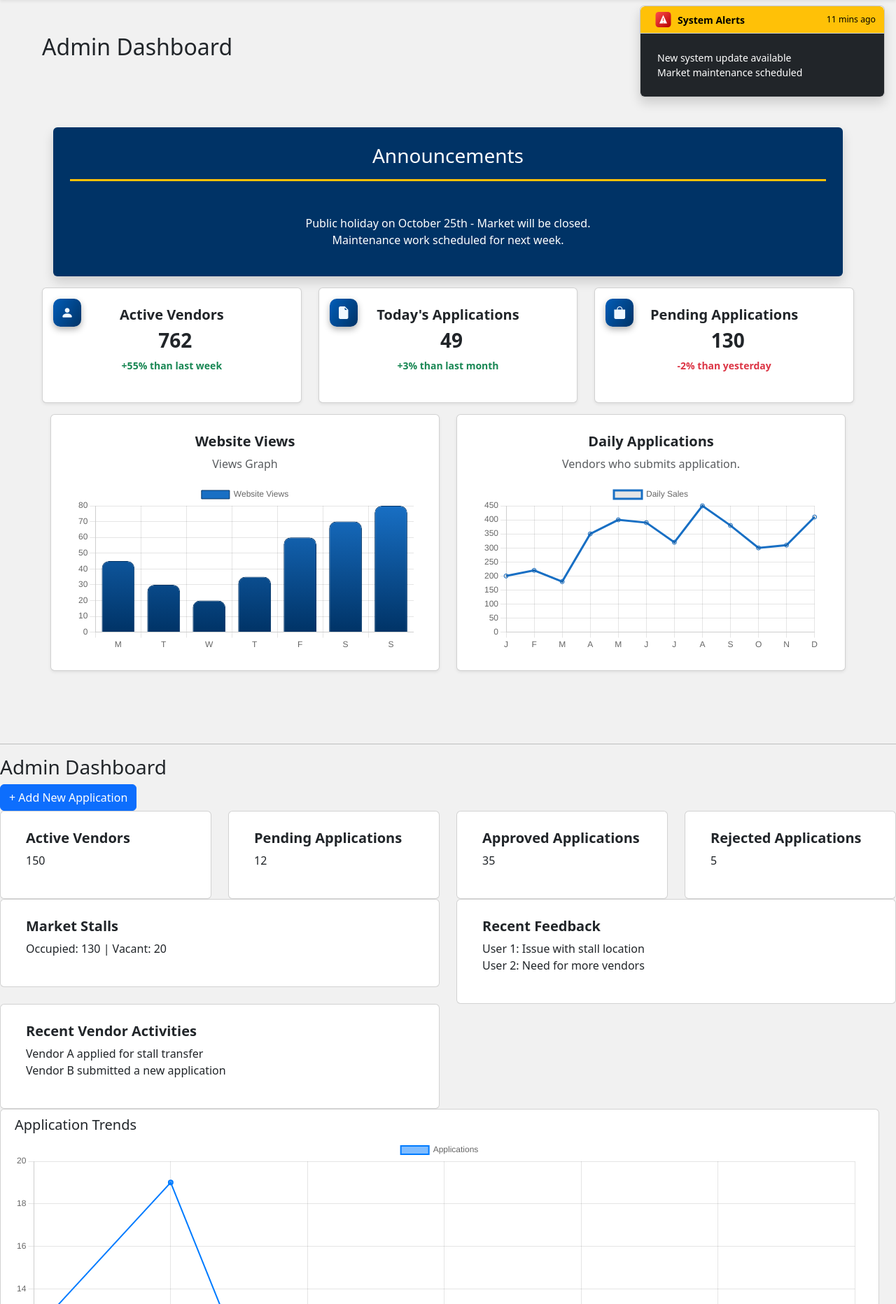
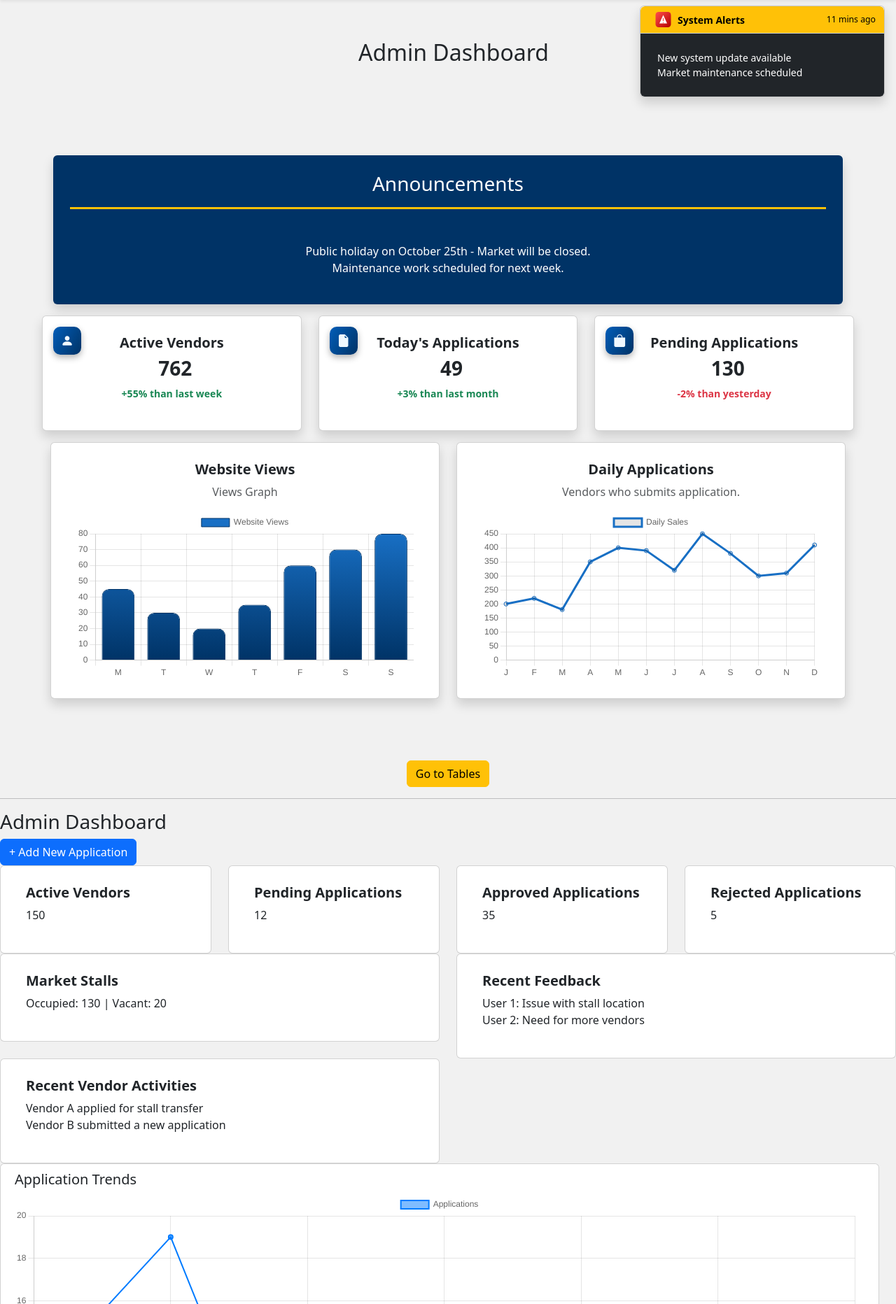
Before and after one commit to reyes-9/lgu_market_sys, a PHP site: page /lgu_market_sys/pages/admin/home/ in a window 1280 px wide. Shown: the part 56-1920 px from the top of the page at 70% size. Run offline with PHP 8.4, Linux system fonts and the light colour scheme.

Commit message:
added link to connect two pages

```diff
--- a/assets/css/admin.css
+++ b/assets/css/admin.css
@@ -1,25 +1,26 @@
 @import url('main.css');
 
 body {
-    /* box-sizing: border-box; */
     background-color: rgb(245, 245, 245);
 }
 
-/* .profile.light{
-    background-color: #003366;
-    color: var(--bs-light);
+.title {
+
 }
 
-.profile.dark {
-    background-color: #1A2732;
-    color: var(--bs-light);
-} */
 .card-body h5 {
     font-weight: 600;
 }
 
 .card-body h3 {
     font-weight: bold;
+}
+
+.card {
+    position: relative;
+    padding: 10px 20px;
+    background-color: #fff;
+
 }
 
 .chart-container {
@@ -50,12 +51,6 @@ body {
     font-size: 18px;
 }
 
-.card {
-    position: relative;
-    padding: 10px 20px;
-    background-color: #fff;
-}
-
 .stat-value {
     margin-left: 10px;
 }
@@ -76,12 +71,12 @@ body {
     font-size: 18px;
 } */
 
-.line{
+.line {
     border-bottom: 3px solid #ffc107;
 
 }
 
-.announcement{
+.announcement {
     background-color: #003366;
     color: #fff;
 }
@@ -98,3 +93,8 @@ table td button {
 }
 
 /* Toast */
+.toast:hover {
+    transform: scale(1.05);
+    transition: transform 0.3s ease-in-out;
+    cursor: pointer;
+}
--- a/pages/admin/home/index.php
+++ b/pages/admin/home/index.php
@@ -73,11 +73,12 @@
     </div>
   </div>
 
+  <div class="container-fluid p-0">
+    <div class="row">
+      <div class="title text-center m-2 p-5">
+        <h2>Admin Dashboard</h2>
+      </div>
 
-
-  <div class="container-fluid p-0">
-    <div class="row m-5">
-      <h2>Admin Dashboard</h2>
     </div>
 
     <div class="row m-4 p-4">
@@ -100,7 +101,7 @@
 
           <!-- Today's Money -->
           <div class="col-md-4 mb-3">
-            <div class="card shadow-sm position-relative">
+            <div class="card shadow position-relative">
               <div class="icon-container">
                 <i class="bi bi-person-fill"></i>
               </div>
@@ -113,7 +114,7 @@
           </div>
 
           <div class="col-md-4 mb-3">
-            <div class="card shadow-sm position-relative">
+            <div class="card shadow position-relative">
               <div class="icon-container">
                 <i class="bi bi-file-earmark-fill"></i>
               </div>
@@ -126,7 +127,7 @@
           </div>
 
           <div class="col-md-4 mb-3">
-            <div class="card shadow-sm position-relative">
+            <div class="card shadow position-relative">
               <div class="icon-container">
                 <i class="bi bi-bag-fill"></i>
               </div>
@@ -142,7 +143,7 @@
           <div class="row">
             <!-- Website Views -->
             <div class="col-md-6 mb-3">
-              <div class="card shadow-sm">
+              <div class="card shadow">
                 <div class="card-body">
                   <h5 class="stat-title">Website Views</h5>
                   <p class="text-muted">Views Graph</p>
@@ -153,7 +154,7 @@
 
             <!-- Daily Sales -->
             <div class="col-md-6 mb-3">
-              <div class="card shadow-sm">
+              <div class="card shadow">
                 <div class="card-body">
                   <h5 class="stat-title">Daily Applications</h5>
                   <p class="text-muted">Vendors who submits application.</p>
@@ -164,6 +165,11 @@
           </div>
 
         </div>
+      </div>
+    </div>
+    <div class="row text-center">
+      <div class="container">
+        <a href="../table/" class="btn btn-warning" tabindex="-1" role="button" aria-disabled="true">Go to Tables</a>
       </div>
     </div>
 
@@ -380,7 +386,6 @@
   </script>
 
   <!-- Bootstrap JS and dependencies -->
-  <script src="https://cdn.jsdelivr.net/npm/chart.js"></script>
   <script src="https://cdn.jsdelivr.net/npm/bootstrap@5.3.3/dist/js/bootstrap.bundle.min.js" integrity="sha384-YvpcrYf0tY3lHB60NNkmXc5s9fDVZLESaAA55NDzOxhy9GkcIdslK1eN7N6jIeHz" crossorigin="anonymous"></script>
   <script>
     var ctx = document.getElementById('applicationsChart').getContext('2d');
--- a/pages/admin/table/index.php
+++ b/pages/admin/table/index.php
@@ -363,6 +363,11 @@
                         </div>
                     </div>
                 </div>
+                <div class="row text-center">
+                    <div class="container">
+                        <a href="../home/" class="btn btn-warning" tabindex="-1" role="button" aria-disabled="true">Go to Dashboard</a>
+                    </div>
+                </div>
 
             </div>
         </div>
```
